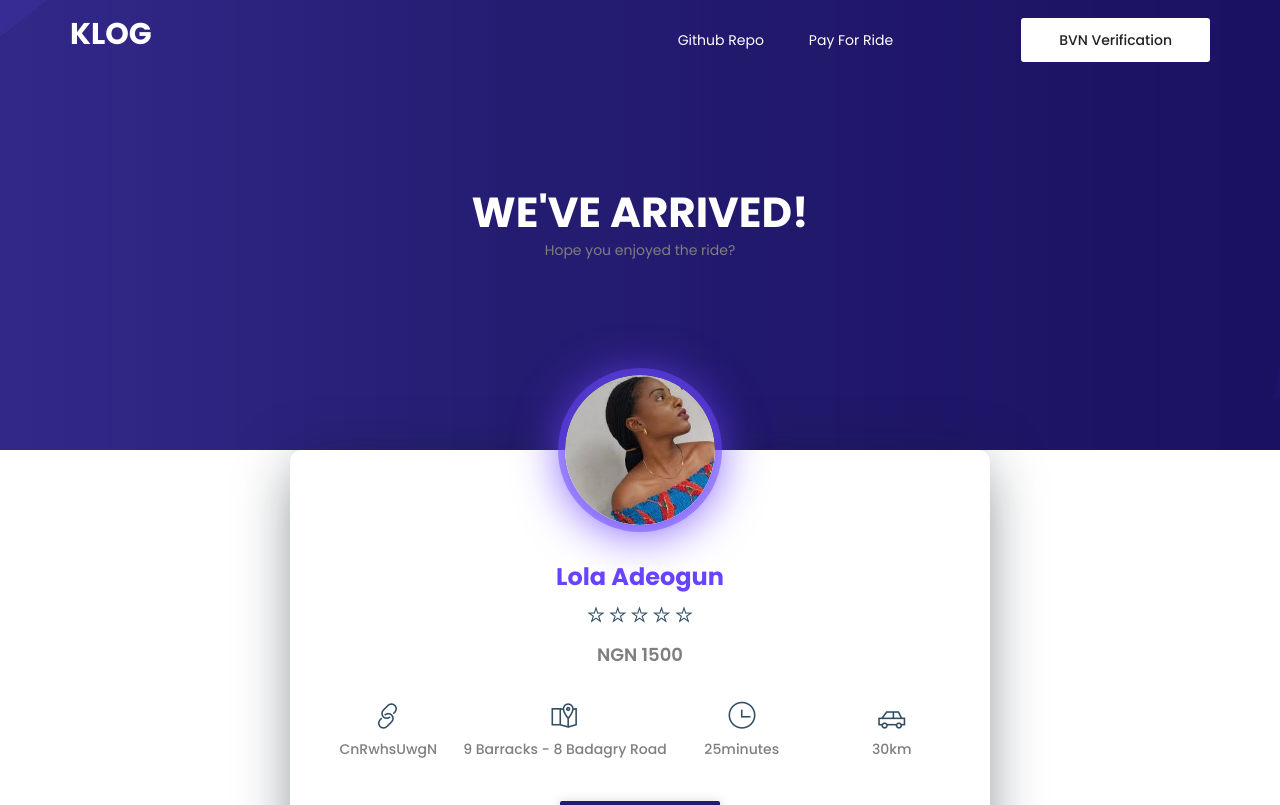
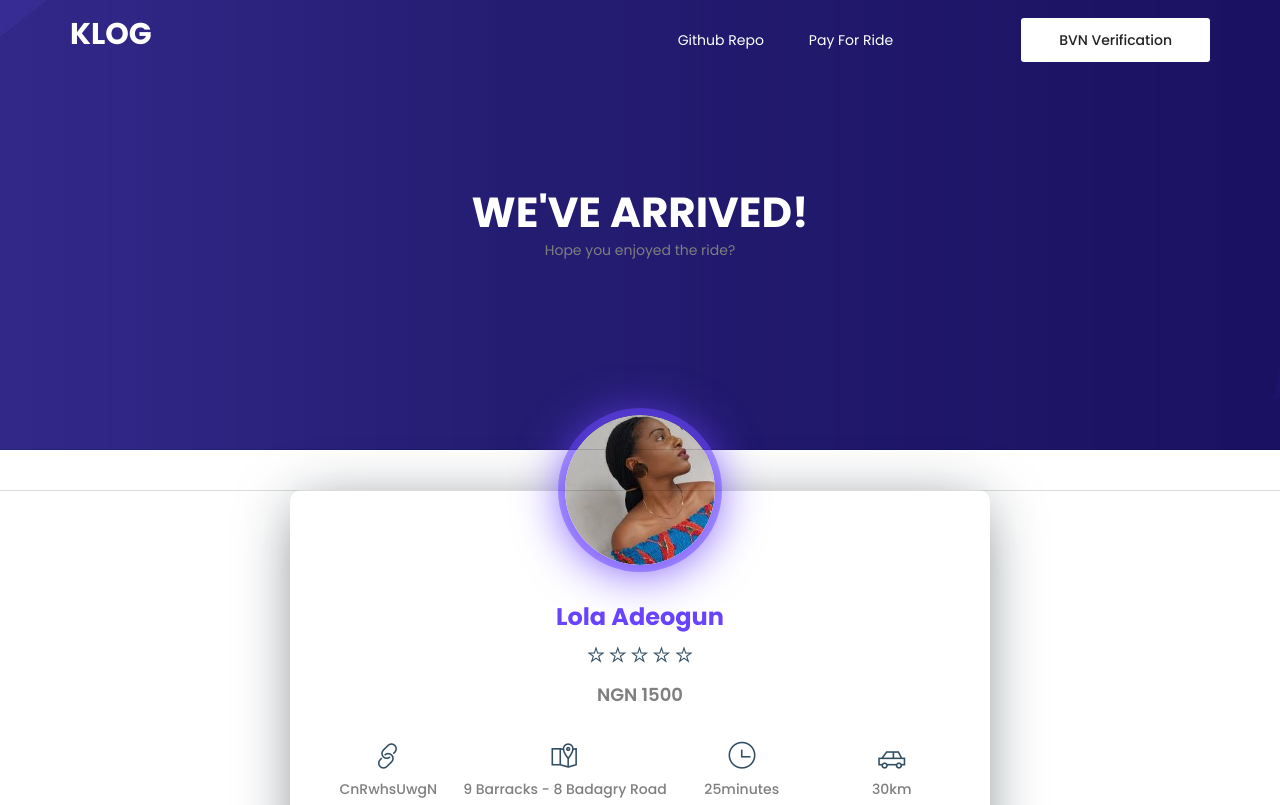
Before and after one commit to iamendy/KEM_Logistics, a Vue app: page /split-payment in a window 1280 px wide. Shown: the top 805 px of the page. Built offline with nearby package versions, Linux system fonts and the light colour scheme.

Commit message:
fixed post url request to server

```diff
--- a/package.json
+++ b/package.json
@@ -13,6 +13,7 @@
   },
   "dependencies": {
     "axios": "^0.18.0",
+    "body-parser": "^1.19.0",
     "connect-history-api-fallback": "^1.6.0",
     "core-js": "^2.6.5",
     "express": "^4.17.0",
--- a/src/router.js
+++ b/src/router.js
@@ -5,7 +5,7 @@ import Payment from './views/Payment.vue'
 import BVN from './views/BvnChecker.vue'
 import PaymentOK from './views/PaymentOK.vue'
 import PaymentFailed from './views/PaymentFailed.vue'
-import PaymentVerification from './views/PaymentVerification.vue'
+//import PaymentVerification from './views/PaymentVerification.vue'
 import Error404 from './views/Error404.vue'
 import Nprogress from 'nprogress';
 
@@ -36,12 +36,12 @@ const router = new Router({
           component: PaymentOK,
           props: true
       },
-      {
+      /*{
           path: '/payment-verification',
           name: 'payment-verification',
           component: PaymentVerification,
           props: true
-      },
+      },*/
       {
           path: '/payment-failed',
           name: 'payment-failed',
--- a/src/services/paymentVerificationAPI.js
+++ b/src/services/paymentVerificationAPI.js
@@ -1,7 +1,7 @@
 import axios from 'axios'
 
 const apiClient = axios.create({
-    baseURL: `https://ravesandboxapi.flutterwave.com/flwv3-pug/getpaidx/api/v2`,
+    baseURL: `http://localhost:5000`,
     withCredentials: false,
     headers: {
         Accept: 'application/json',
@@ -11,6 +11,6 @@ const apiClient = axios.create({
 
 export default {
     verifyPayment(payload) {
-        return apiClient.post('/verify', payload)
+        return apiClient.post('/payment-verification', payload)
     },
 }
--- a/src/views/Payment.vue
+++ b/src/views/Payment.vue
@@ -11,6 +11,11 @@
         </section>
         <!--================Hero Banner Area End =================-->
 
+        <div class="box" v-show="processing">
+            <div class="spinner spinner--4"></div>
+        </div>
+
+
         <div class="wrapper mb-5">
             <div class="profile-card js-profile-card">
                 <div class="profile-card__img">
@@ -19,7 +24,8 @@
 
                 <div class="profile-card__cnt js-profile-cnt">
                     <div class="profile-card__name">Lola Adeogun</div>
-                    <div class="profile-card__txt">  <b> <i class="ti-star"></i>  <i class="ti-star"></i>  <i class="ti-star"></i>  <i class="ti-star"></i></b> <i class="ti-star"></i></div>
+                    <div class="profile-card__txt"><b> <i class="ti-star"></i> <i class="ti-star"></i> <i
+                            class="ti-star"></i> <i class="ti-star"></i></b> <i class="ti-star"></i></div>
                     <div class="profile-card-loc">
                         <span class="profile-card-loc__txt">NGN 1500</span>
                     </div>
@@ -32,7 +38,7 @@
 
                         <div class="profile-card-inf__item">
                             <div class="profile-card-inf__title"><i class="ti-map-alt"></i></div>
-                            <div class="profile-card-inf__txt"> 9 Barracks  - 8 Badagry Road </div>
+                            <div class="profile-card-inf__txt"> 9 Barracks - 8 Badagry Road</div>
                         </div>
 
                         <div class="profile-card-inf__item">
@@ -41,7 +47,7 @@
                         </div>
 
                         <div class="profile-card-inf__item">
-                            <div class="profile-card-inf__title"> <i class="ti-car"></i> </div>
+                            <div class="profile-card-inf__title"><i class="ti-car"></i></div>
                             <div class="profile-card-inf__txt">30km</div>
                         </div>
                     </div>
@@ -58,22 +64,24 @@
 
 <script>
     import router from '../router';
-    import {mapState} from 'vuex';
+    import {mapActions, mapState} from 'vuex';
 
     export default {
         name: "Payment",
-        data(){
+        data() {
             return {
-                amount: 1500
+                amount: 1500,
+                processing: true
             }
         },
         computed: {
             myRef() {
                 return this.refGenerator()
             },
-            ...mapState(['user', 'public_key'])
+            ...mapState(['user', 'public_key', 'secret'])
         },
         methods: {
+            ...mapActions(['verifyPayment']),
             payWithRave() {
                 let x = getpaidSetup({
                     PBFPubKey: this.public_key,
@@ -102,14 +110,25 @@
                         let request = {
                             amount: this.amount,
                             currency: this.user.currency,
-                            txref: this.myRef
+                            txref: this.myRef,
                         };
                         if (response.tx.chargeResponseCode === "00" || response.tx.chargeResponseCode === "0") {
-                            //mocking server validation url
-                            router.push({
-                                name: 'payment-verification',
-                                params: {request: request}
-                            })
+                            //Server validation action
+                            this.processing = true;
+                            this.verifyPayment(request)
+                                .then(res => {
+                                    //redirect to confirmation page
+                                    router.push({
+                                        name: 'payment-ok',
+                                        params: {
+                                            summary: res.data.data
+                                        }
+                                    })
+                                })
+                                .catch(err => {
+                                    this.processing = false;
+                                    console.log(err)
+                                })
                         } else {
                             router.push({
                                 name: 'payment-failed',
@@ -132,3 +151,34 @@
         },
     }
 </script>
+<style>
+    .box {
+        display: grid;
+        justify-items: center;
+        align-items: center;
+        box-shadow: 0 0 1px rgba(0, 0, 0, .8);
+        position: relative;
+        z-index: 5000;
+    }
+
+    .box .spinner {
+        height: 40px;
+        width: 40px;
+        background: rgba(0, 0, 0, .2);
+        border-radius: 50%;
+    }
+
+    .box .spinner--4 {
+        transform: scale(0);
+        background: rgba(0, 0, 0, .8);
+        opacity: 1;
+        animation: spinner4 800ms linear infinite;
+    }
+
+    @keyframes spinner4 {
+        to {
+            transform: scale(1.5);
+            opacity: 0;
+        }
+    }
+</style>
```
Also changed, not shown: server.js (+37 -3 lines), PaymentValidatior.js (added), 20 other files (tests, documents, lock files or other folders).
